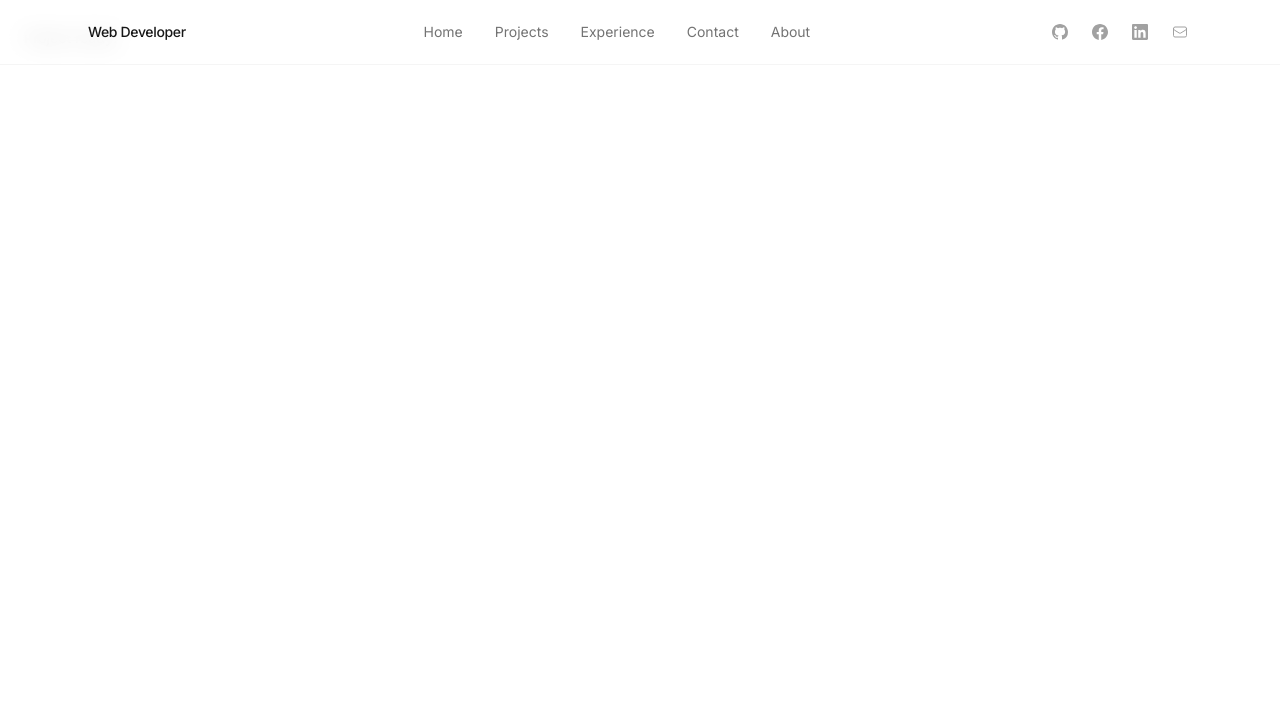
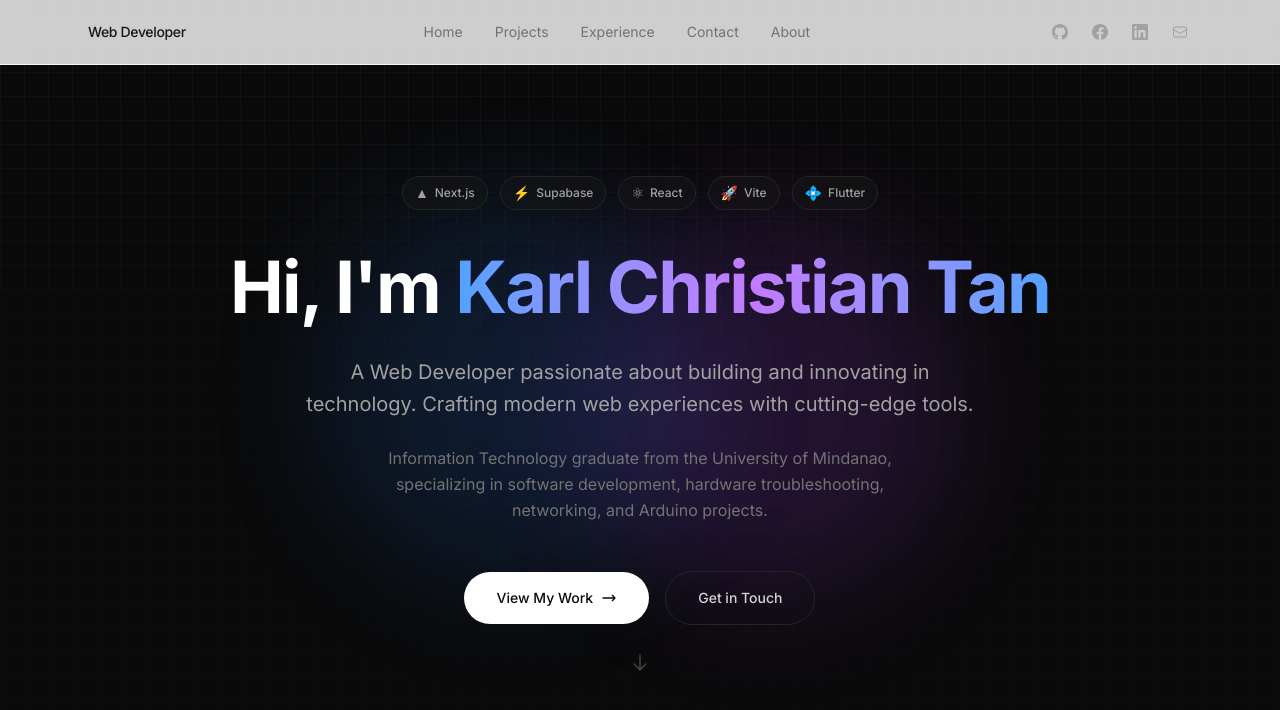
Before and after one commit to AllJacks1/portfolio, a Next.js app: page / in a window 1280 px wide. Shown: the top 710 px of the page. Built offline with nearby package versions, Linux system fonts and the light colour scheme.

Commit message:
feat(ui): hero section

```diff
--- /dev/null
+++ b/app/coomponents/sections/HeroSection.tsx
@@ -0,0 +1,97 @@
+import { HeroSectionPageProps } from "@/lib/interfaces"
+import React from "react"
+
+export default function HeroSection({ techStack, fullName, subTitle, description }: HeroSectionPageProps) {
+  return (
+    <section className="relative flex min-h-screen items-center justify-center overflow-hidden bg-neutral-950">
+      {/* Animated Grid Background */}
+      <div className="absolute inset-0 bg-[linear-gradient(to_right,#80808012_1px,transparent_1px),linear-gradient(to_bottom,#80808012_1px,transparent_1px)] bg-[size:24px_24px]">
+        <div className="absolute inset-0 bg-gradient-to-t from-neutral-950 via-neutral-950/80 to-transparent" />
+      </div>
+
+      {/* Floating Gradient Orbs */}
+      <div className="absolute top-1/4 left-1/4 h-96 w-96 animate-pulse rounded-full bg-blue-500/20 blur-3xl" />
+      <div className="absolute right-1/4 bottom-1/4 h-96 w-96 animate-pulse rounded-full bg-purple-500/20 blur-3xl delay-1000" />
+
+      <div className="relative z-10 mx-auto max-w-5xl px-6 py-20 text-center">
+        {/* Tech Stack Pills */}
+        <div className="mb-8 flex flex-wrap justify-center gap-3">
+          {techStack.map((tech) => (
+            <span
+              key={tech.name}
+              className="inline-flex items-center gap-1.5 rounded-full border border-neutral-800 bg-neutral-900/50 px-3 py-1.5 text-xs font-medium text-neutral-400 backdrop-blur-sm transition-all duration-300 hover:border-neutral-700 hover:text-neutral-200"
+            >
+              <span className="text-sm">{tech.icon}</span>
+              {tech.name}
+            </span>
+          ))}
+        </div>
+
+        {/* Main Heading */}
+        <h1 className="mb-6 text-4xl leading-tight font-bold tracking-tight text-white sm:text-5xl md:text-6xl lg:text-7xl">
+          Hi, I'm{" "}
+          <span className="animate-gradient bg-gradient-to-r from-blue-400 via-purple-400 to-blue-400 bg-clip-text text-transparent">
+            {fullName}
+          </span>
+        </h1>
+
+        {/* Subtitle */}
+        <p className="mx-auto mb-6 max-w-2xl text-lg leading-relaxed text-neutral-400 sm:text-xl">
+          {subTitle}
+        </p>
+
+        {/* Background/Description */}
+        <p className="mx-auto mb-12 max-w-xl text-sm leading-relaxed text-neutral-500 sm:text-base">
+          {description}
+        </p>
+
+        {/* CTA Buttons */}
+        <div className="flex flex-col items-center justify-center gap-4 sm:flex-row">
+          <a
+            href="#projects"
+            className="group relative inline-flex items-center gap-2 rounded-full bg-white px-8 py-4 text-sm font-medium text-neutral-950 transition-all duration-300 hover:scale-105 hover:bg-neutral-200 active:scale-95"
+          >
+            View My Work
+            <svg
+              className="h-4 w-4 transition-transform duration-300 group-hover:translate-x-1"
+              fill="none"
+              stroke="currentColor"
+              viewBox="0 0 24 24"
+            >
+              <path
+                strokeLinecap="round"
+                strokeLinejoin="round"
+                strokeWidth={2}
+                d="M17 8l4 4m0 0l-4 4m4-4H3"
+              />
+            </svg>
+          </a>
+
+          <a
+            href="#contact"
+            className="inline-flex items-center gap-2 rounded-full border border-neutral-800 px-8 py-4 text-sm font-medium text-neutral-300 transition-all duration-300 hover:border-neutral-600 hover:bg-neutral-900/50 hover:text-white"
+          >
+            Get in Touch
+          </a>
+        </div>
+
+        {/* Scroll Indicator */}
+        <div className="absolute bottom-8 left-1/2 -translate-x-1/2 animate-bounce">
+          <svg
+            className="h-5 w-5 text-neutral-600"
+            fill="none"
+            stroke="currentColor"
+            viewBox="0 0 24 24"
+          >
+            <path
+              strokeLinecap="round"
+              strokeLinejoin="round"
+              strokeWidth={1.5}
+              d="M19 14l-7 7m0 0l-7-7m7 7V3"
+            />
+          </svg>
+        </div>
+      </div>
+    </section>
+  )
+}
--- a/app/page.tsx
+++ b/app/page.tsx
@@ -1,14 +1,27 @@
 import { NavigationBar } from "./coomponents/NavigationBar"
+import HeroSection from "./coomponents/sections/HeroSection"
 
 export default function Page() {
+  const techStack = [
+    { name: "Next.js", icon: "▲" },
+    { name: "Supabase", icon: "⚡" },
+    { name: "React", icon: "⚛" },
+    { name: "Vite", icon: "🚀" },
+    { name: "Flutter", icon: "💠" },
+  ]
+
   return (
-    <div className="flex min-h-svh p-6">
-      <NavigationBar/>
-      <div className="flex max-w-md min-w-0 flex-col gap-4 text-sm leading-loose">
-        <div>
-          <h1 className="font-medium">Project ready!</h1>
-        </div>
-      </div>
+    <div>
+      <NavigationBar />
+      <HeroSection
+        techStack={techStack}
+        fullName="Karl Christian Tan"
+        subTitle="A Web Developer passionate about building and innovating in
+          technology. Crafting modern web experiences with cutting-edge tools."
+        description="Information Technology graduate from the University of Mindanao,
+          specializing in software development, hardware troubleshooting,
+          networking, and Arduino projects."
+      />
     </div>
   )
 }
--- /dev/null
+++ b/lib/interfaces.ts
@@ -0,0 +1,11 @@
+export interface Tech {
+    name: string;
+    icon: string;
+}
+
+export interface HeroSectionPageProps {
+    techStack: Tech[]
+    fullName: string;
+    subTitle: string;
+    description: string;
+}
```
